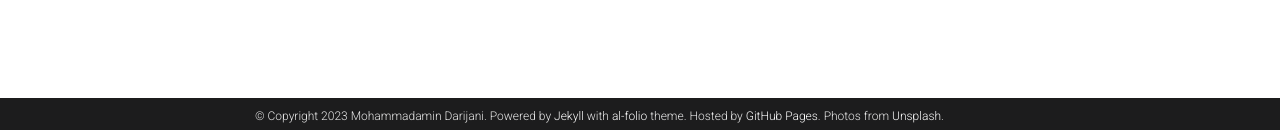
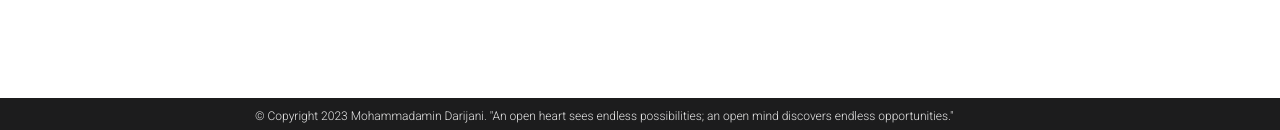
Before and after one commit to amindarijani/amindarijani.github.io, a Jekyll site: the page built from _pages/publications.md, in a window 1280 px wide. Shown: the part 767-897 px from the top of the page. Built offline with Jekyll 4.4.1, drawn with Linux system fonts in a browser that asks for light colours; comment, search, counter and statistics services are not loaded; a style sheet for code colours, icons or effects is not loaded.

Commit message:
Update _config.yml

```diff
--- a/_config.yml
+++ b/_config.yml
@@ -10,9 +10,7 @@ email: mamindarijani@gmail.com / dr.ma.darijani@gmail.com
 description: > # the ">" symbol means to ignore newlines until "footer_text:"
   A simple, whitespace theme for academics. Based on [*folio](https://github.com/bogoli/-folio) design.
 footer_text: >
-  Powered by <a href="https://jekyllrb.com/" target="_blank">Jekyll</a> with <a href="https://github.com/alshedivat/al-folio">al-folio</a> theme.
-  Hosted by <a href="https://pages.github.com/" target="_blank">GitHub Pages</a>.
-  Photos from <a href="https://unsplash.com" target="_blank">Unsplash</a>.
+  "An open heart sees endless possibilities; an open mind discovers endless opportunities."
 keywords: jekyll, jekyll-theme, academic-website, portfolio-website  # add your own keywords or leave empty
 
 lang: en # the language of your site (for example: en, fr, cn, ru, etc.)
```
